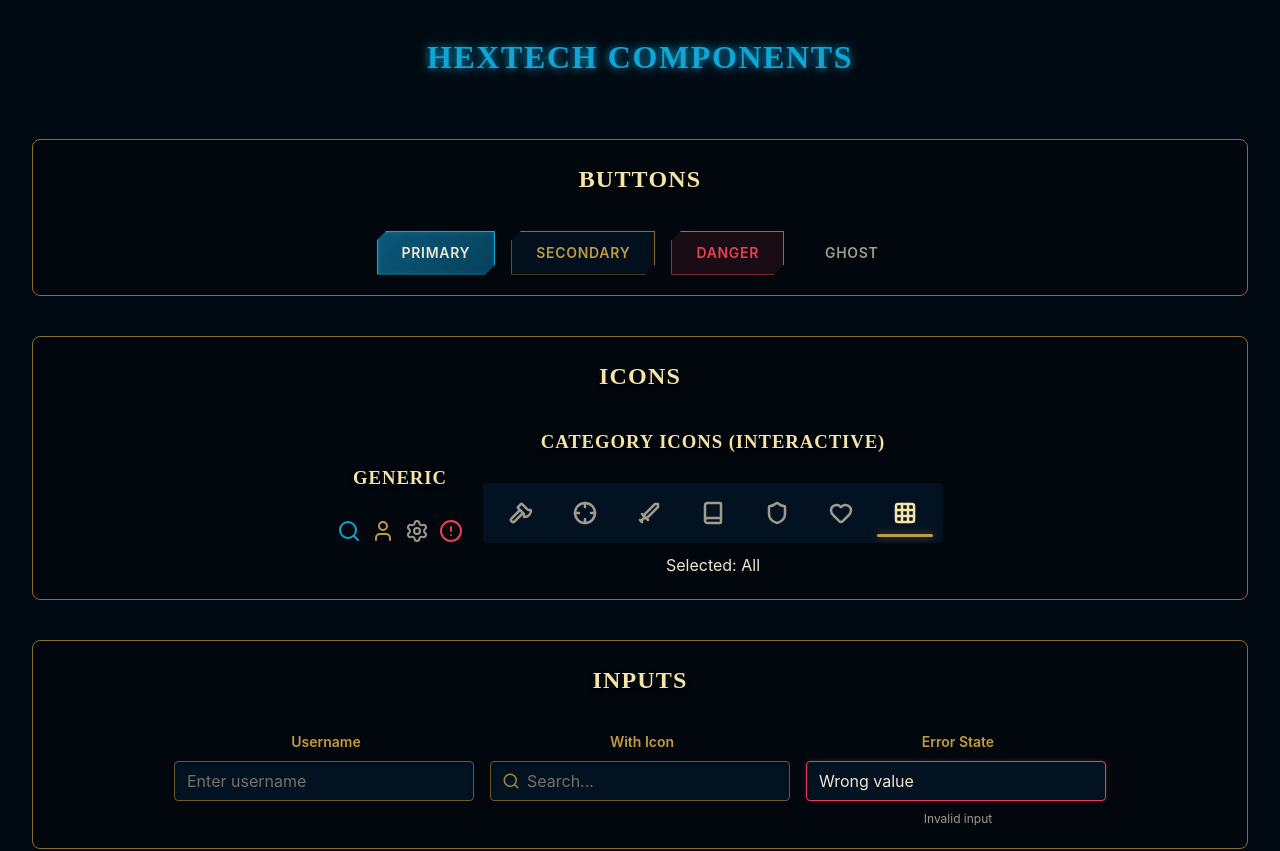
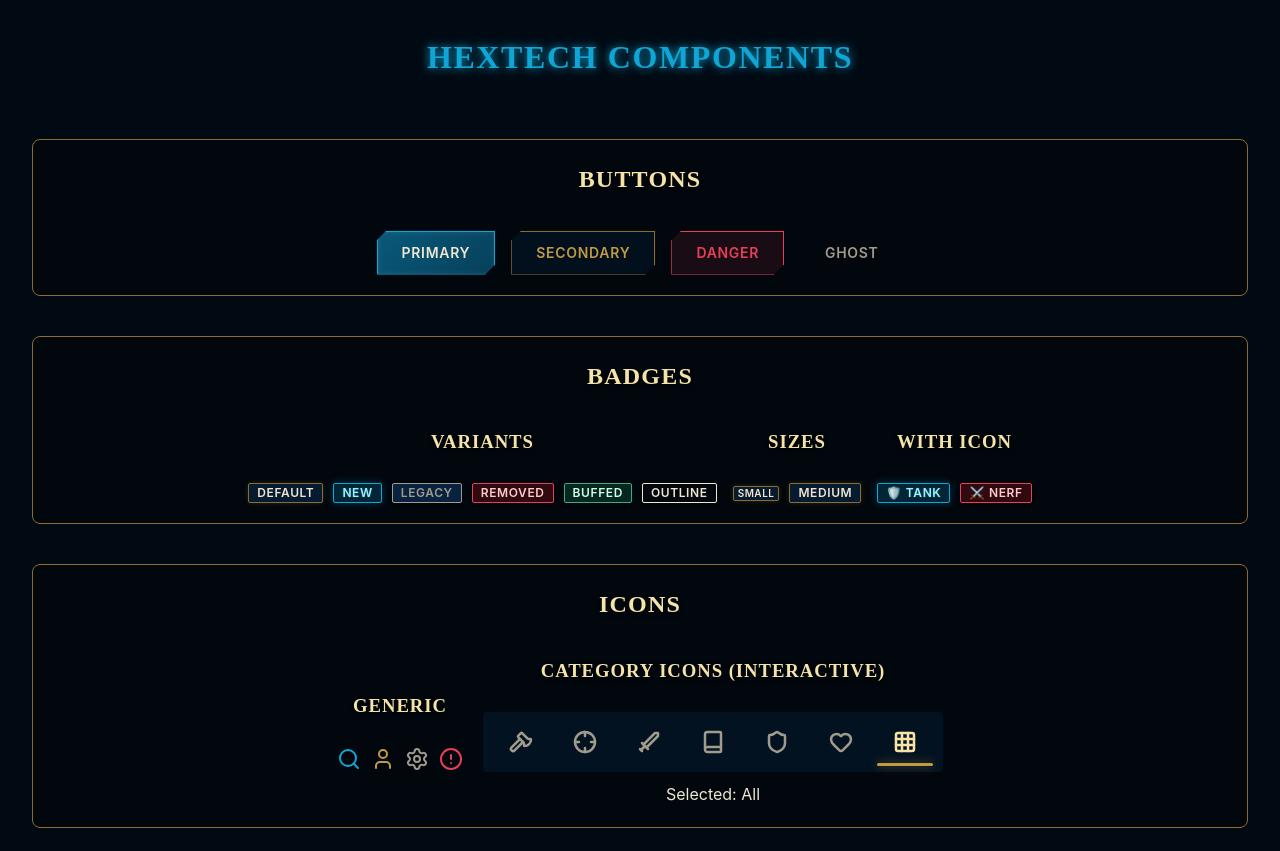
Before and after one commit to Showork620/loldic-lite, a React (Vite) app: page / in a window 1280 px wide. Shown: the top 851 px of the page. Built offline with nearby package versions, Linux system fonts and the light colour scheme.

Commit message:
プレビューに追加

```diff
--- a/src/App.tsx
+++ b/src/App.tsx
@@ -5,6 +5,7 @@
 import { Combobox } from './components/ui/Combobox';
 import { Icon } from './components/ui/Icon';
 import { CategoryIcon, type IconCategory } from './components/ui/CategoryIcon';
+import { Badge } from './components/ui/Badge';
 import './App.css';
 
 function App() {
@@ -40,6 +41,38 @@
           <Button variant="secondary">Secondary</Button>
           <Button variant="danger">Danger</Button>
           <Button variant="ghost">Ghost</Button>
+        </div>
+      </div>
+
+      {/* Badges */}
+      <div className="section">
+        <h2>Badges</h2>
+        <div className="row" style={{ alignItems: 'center' }}>
+          <div style={{ display: 'flex', flexDirection: 'column', gap: '10px' }}>
+            <h3>Variants</h3>
+            <div style={{ display: 'flex', gap: '10px' }}>
+              <Badge variant="default">Default</Badge>
+              <Badge variant="primary">New</Badge>
+              <Badge variant="secondary">Legacy</Badge>
+              <Badge variant="danger">Removed</Badge>
+              <Badge variant="success">Buffed</Badge>
+              <Badge variant="outline">Outline</Badge>
+            </div>
+          </div>
+          <div style={{ display: 'flex', flexDirection: 'column', gap: '10px' }}>
+            <h3>Sizes</h3>
+            <div style={{ display: 'flex', gap: '10px', alignItems: 'center' }}>
+              <Badge size="sm">Small</Badge>
+              <Badge size="md">Medium</Badge>
+            </div>
+          </div>
+          <div style={{ display: 'flex', flexDirection: 'column', gap: '10px' }}>
+            <h3>With Icon</h3>
+            <div style={{ display: 'flex', gap: '10px' }}>
+              <Badge variant="primary"><span style={{ marginRight: '4px' }}>🛡️</span> Tank</Badge>
+              <Badge variant="danger"><span style={{ marginRight: '4px' }}>⚔️</span> Nerf</Badge>
+            </div>
+          </div>
         </div>
       </div>
 
```
